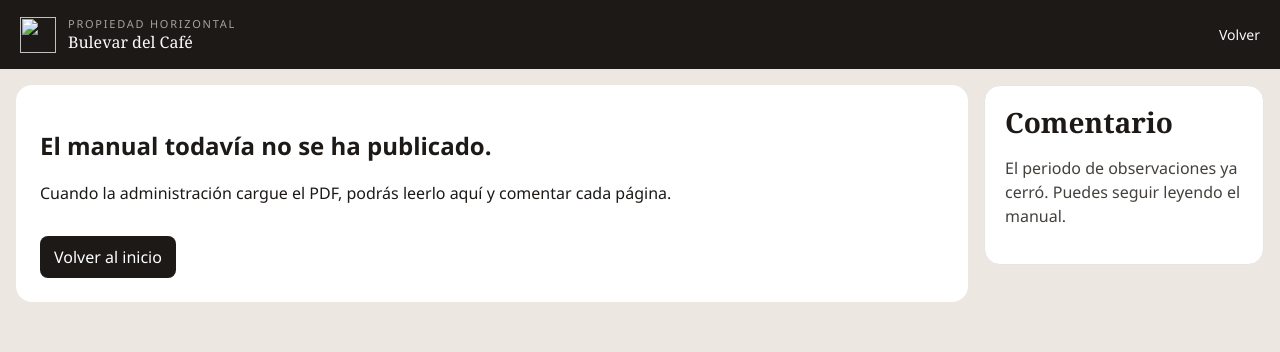
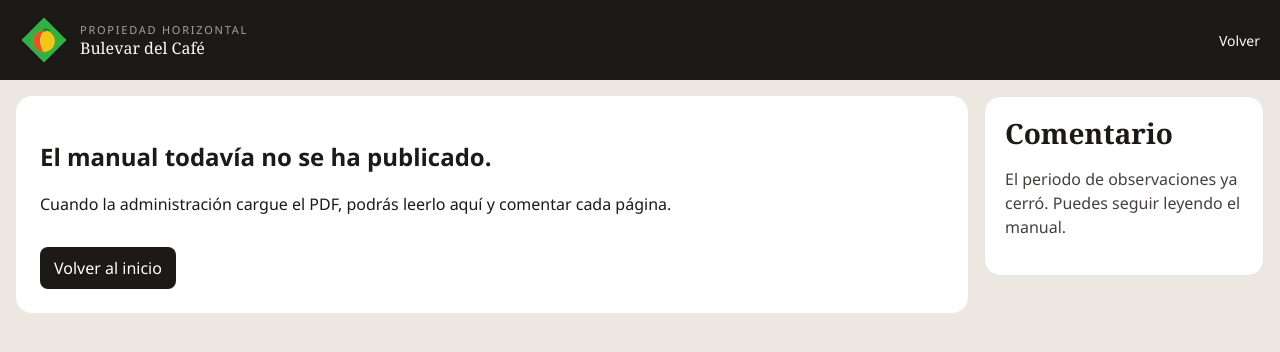
Before and after one commit to DParedes28/bulevar-del-cafe, a FastAPI app: template web/templates/leer.html in a window 1280 px wide. Shown: the top 352 px of the page. Run offline with FastAPI, Linux system fonts and the light colour scheme; the template is opened without the code that fills it, so the values that code supplies are empty; parts of the project's set-up code (start-up, migrations or seed data) failed here and were passed over.

Commit message:
Reemplazar el icono del encabezado por el logo del rombo y la fruta.
Co-authored-by: Cursor <cursoragent@cursor.com>

```diff
--- a/web/templates/index.html
+++ b/web/templates/index.html
@@ -110,7 +110,7 @@
   <body class="min-h-screen bg-stone-100 text-stone-900 font-sans antialiased">
     <header class="bg-stone-900 text-stone-50">
       <div class="mx-auto flex max-w-3xl items-center gap-3 px-5 py-5">
-        <img src="/static/mark.svg" alt="" width="36" height="36" class="h-9 w-9" />
+        <img src="/static/mark.svg" alt="" width="48" height="48" style="width:48px;height:48px" />
         <div>
           <p class="text-xs font-medium uppercase tracking-[0.16em] text-stone-400">Propiedad horizontal</p>
           <p class="font-serif text-lg leading-tight">Bulevar del Café</p>
--- a/web/templates/leer.html
+++ b/web/templates/leer.html
@@ -57,7 +57,7 @@
     <header>
       <div class="bar">
         <a class="brand" href="/">
-          <img src="/static/mark.svg" alt="" width="36" height="36" />
+          <img src="/static/mark.svg" alt="" width="48" height="48" style="width:48px;height:48px" />
           <span><small>Propiedad horizontal</small><strong>Bulevar del Café</strong></span>
         </a>
         <a class="back" href="/">Volver</a>
```
Also changed, not shown: web/static/mark.svg.
